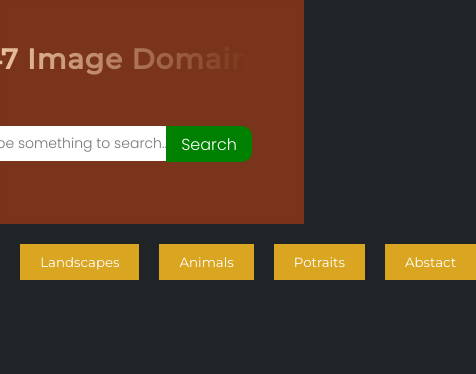
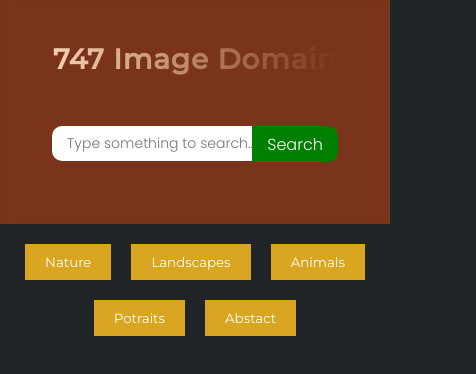
Before and after one commit to Onario747/747-Image-Design, a React (Create React App) app: page / in a window 390 px wide. Shown: the top 374 px of the page, 476 px wide, since content can reach past the window. Built offline with nearby package versions, Linux system fonts and the light colour scheme; no server answers.

Commit message:
Made keyword Btns Responsive in app.css

```diff
--- a/src/App.css
+++ b/src/App.css
@@ -218,7 +218,10 @@ body {
 
 .keyword-btns {
   display: flex;
+  flex-wrap: wrap;
+  justify-content: center;
   gap: 20px;
+  margin: 0 20px;
 }
 
 .keyword-btns button {
```
